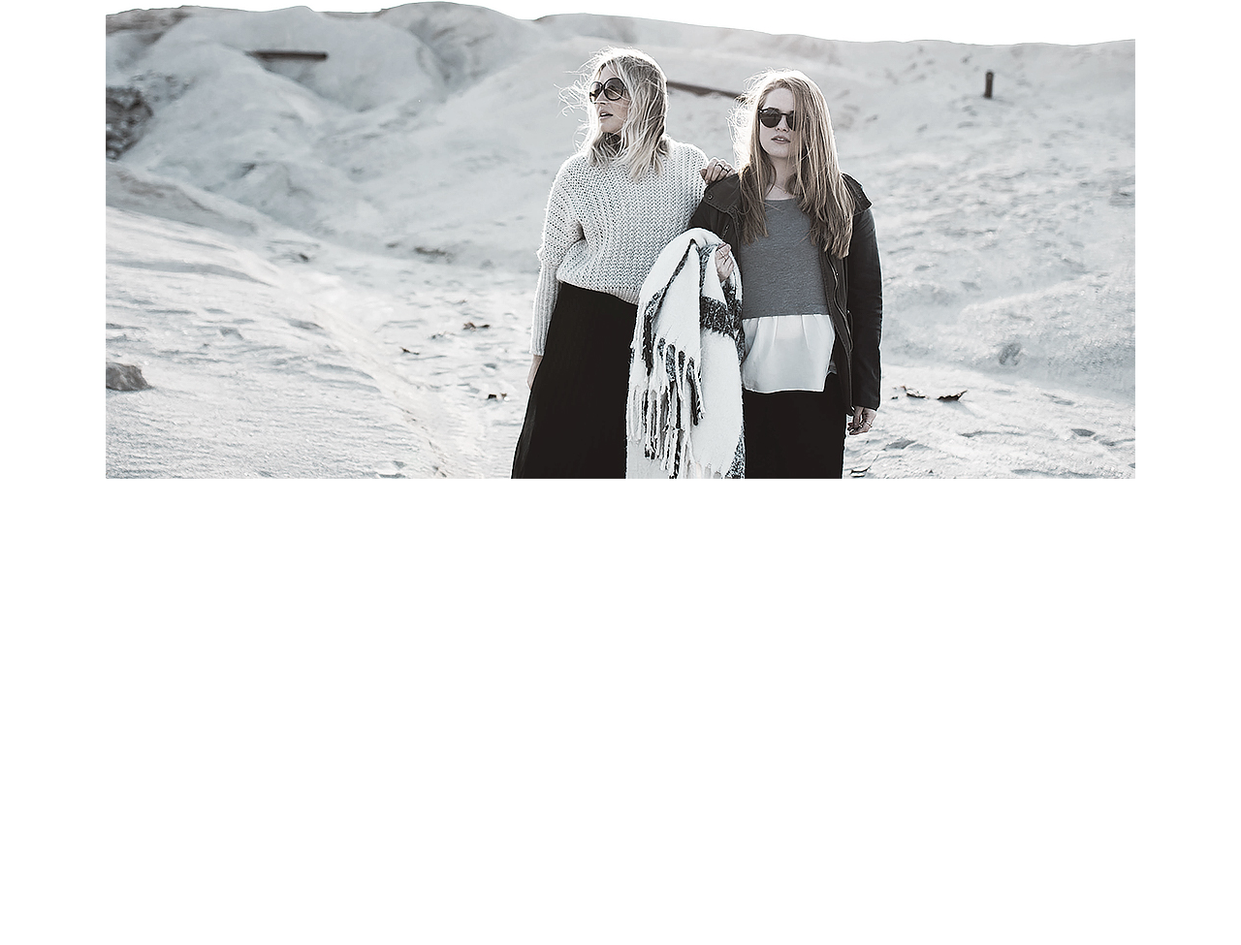
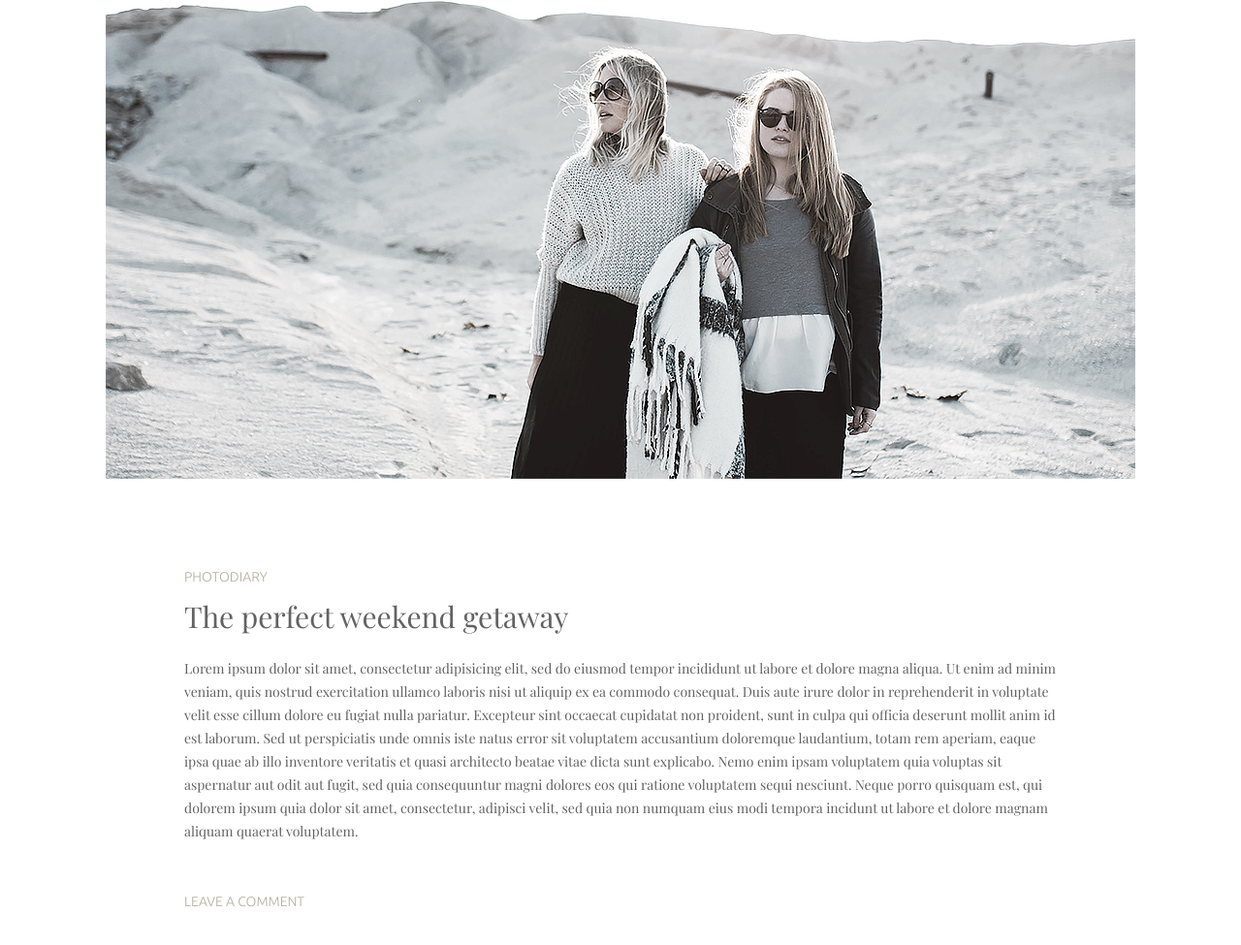
Before and after one commit to Verruckterdrachen/Minimo, a website: page #src/index.html in a window 1280 px wide. Shown: the part 181-1156 px from the top of the page at 97% size. Before the commit the page ends 800 px from the top, so only its background shows below. Drawn offline with nearby package versions, Linux system fonts and the light colour scheme; files that its build step writes are made by us from their sources; a web font is replaced by a local one.

Commit message:
add about section

```diff
--- a/#src/index.html
+++ b/#src/index.html
@@ -16,7 +16,32 @@
 				</div>
 			</div>
 			<section class="page__about about">
-
+				<div class="about__container _container">
+					<div class="about__body">
+						<div class="about__header header-block">
+							<h3 class="header-block__suptitle">photodiary</h3>
+							<a href="" class="header-block__link">
+								<h3 class="header-block__title">The perfect weekend getaway</h3>
+							</a>
+						</div>
+						<div class="about__text text">
+							Lorem ipsum dolor sit amet, consectetur adipisicing elit, sed do eiusmod tempor incididunt ut labore et
+							dolore magna aliqua. Ut enim ad minim veniam, quis nostrud exercitation ullamco laboris nisi ut aliquip ex
+							ea commodo consequat. Duis aute irure dolor in reprehenderit in voluptate velit esse cillum dolore eu
+							fugiat
+							nulla pariatur. Excepteur sint occaecat cupidatat non proident, sunt in culpa qui officia deserunt mollit
+							anim id est laborum. Sed ut perspiciatis unde omnis iste natus error sit voluptatem accusantium doloremque
+							laudantium, totam rem aperiam, eaque ipsa quae ab illo inventore veritatis et quasi architecto beatae
+							vitae
+							dicta sunt explicabo. Nemo enim ipsam voluptatem quia voluptas sit aspernatur aut odit aut fugit, sed quia
+							consequuntur magni dolores eos qui ratione voluptatem sequi nesciunt. Neque porro quisquam est, qui
+							dolorem
+							ipsum quia dolor sit amet, consectetur, adipisci velit, sed quia non numquam eius modi tempora incidunt ut
+							labore et dolore magnam aliquam quaerat voluptatem.
+						</div>
+						<a href="" class="about__link">Leave a comment</a>
+					</div>
+				</div>
 			</section>
 		</main>
 		@@include('_footer.html',{})
--- a/#src/scss/style.scss
+++ b/#src/scss/style.scss
@@ -90,6 +90,10 @@ body {
 	flex: 1 1 auto;
 	&__hero {
 	}
+	&__about {
+		@include adaptiv-value("padding-top", 90, 40, 1);
+		@include adaptiv-value("padding-bottom", 130, 50, 1);
+	}
 }
 //===================================================================================================================================
 .hero {
@@ -102,5 +106,31 @@ body {
 		padding: 0px 0px math.div(675, 1062) * 100% 0px;
 	}
 }
-
+//====================================================================================================
+.about {
+	&__body {
+		& > *:last-child {
+			margin-bottom: 0;
+		}
+	}
+	&__header {
+		margin: 0px 0px 30px 0px;
+	}
+	&__text {
+		@include adaptiv-value("margin-bottom", 50, 30, 1);
+	}
+	&__link {
+		display: inline-block;
+		font-family: "Ubuntu";
+		color: $primaryColor;
+		text-transform: uppercase;
+		line-height: math.div(24, $fontSize) * 100%;
+		margin: 0px 0px math.div(16, $fontSize) * 1em 0px;
+		@media (any-hover: hover) {
+			&:hover {
+				text-decoration: underline;
+			}
+		}
+	}
+}
 //</ОСНОВНОЙ БЛОК>====================================================================================================
--- a/#src/scss/ui.scss
+++ b/#src/scss/ui.scss
@@ -1,5 +1,28 @@
 //<ОСНОВНОЙ БЛОК>====================================================================================================
-
+.header-block {
+	&__suptitle {
+		font-family: "Ubuntu";
+		color: $primaryColor;
+		text-transform: uppercase;
+		line-height: math.div(24, $fontSize) * 100%;
+		margin: 0px 0px math.div(16, $fontSize) * 1em 0px;
+	}
+	&__link {
+		color: inherit;
+	}
+	&__title {
+		@include adaptiv-value("font-size", 30, 24, 1);
+		line-height: math.div(24, 30) * 100%;
+		@media (any-hover: hover) {
+			&:hover {
+				text-decoration: underline;
+			}
+		}
+	}
+}
+.text {
+	line-height: math.div(24, $fontSize) * 100%;
+}
 //</ОСНОВНОЙ БЛОК>====================================================================================================
 
 //<ГОТОВЫЕ КЛАССЫ>====================================================================================================
```
Also changed, not shown: Minimo/index.html (+26 -1 lines), Minimo/css/style.min.css.
